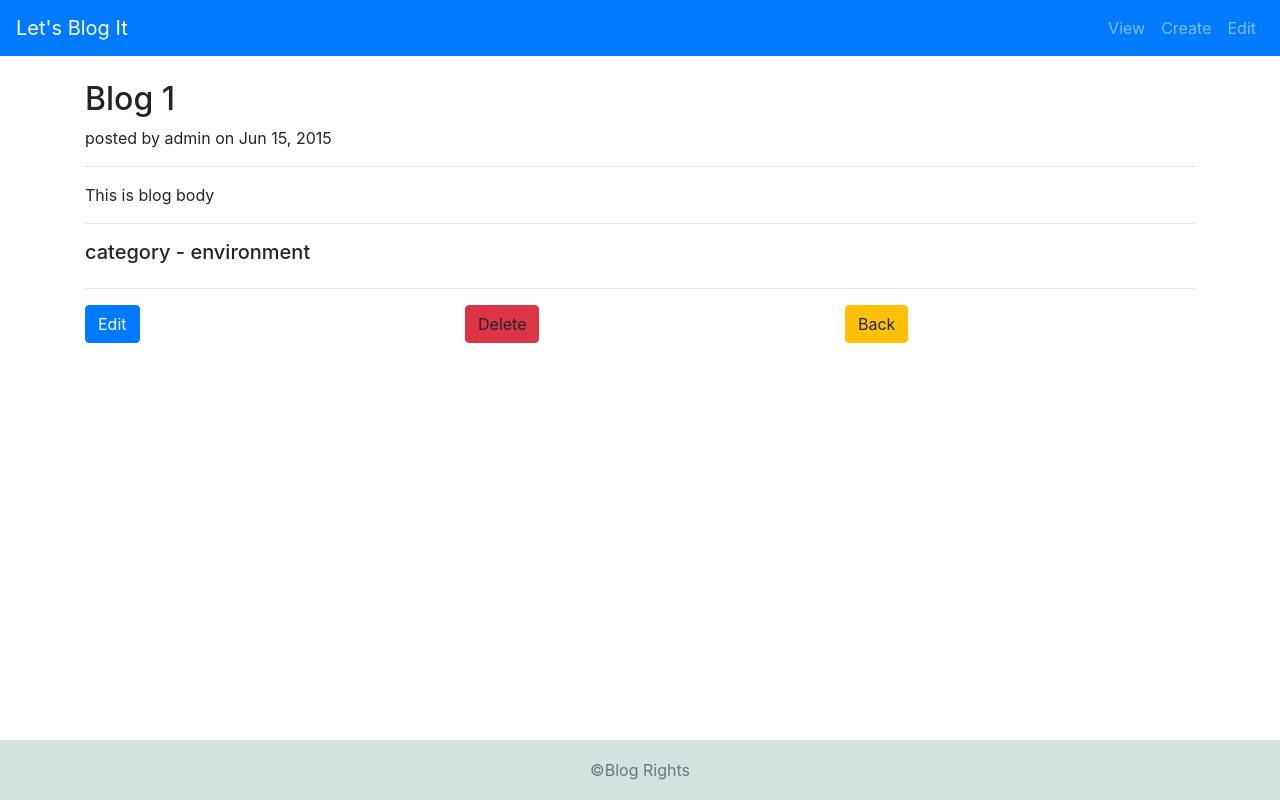
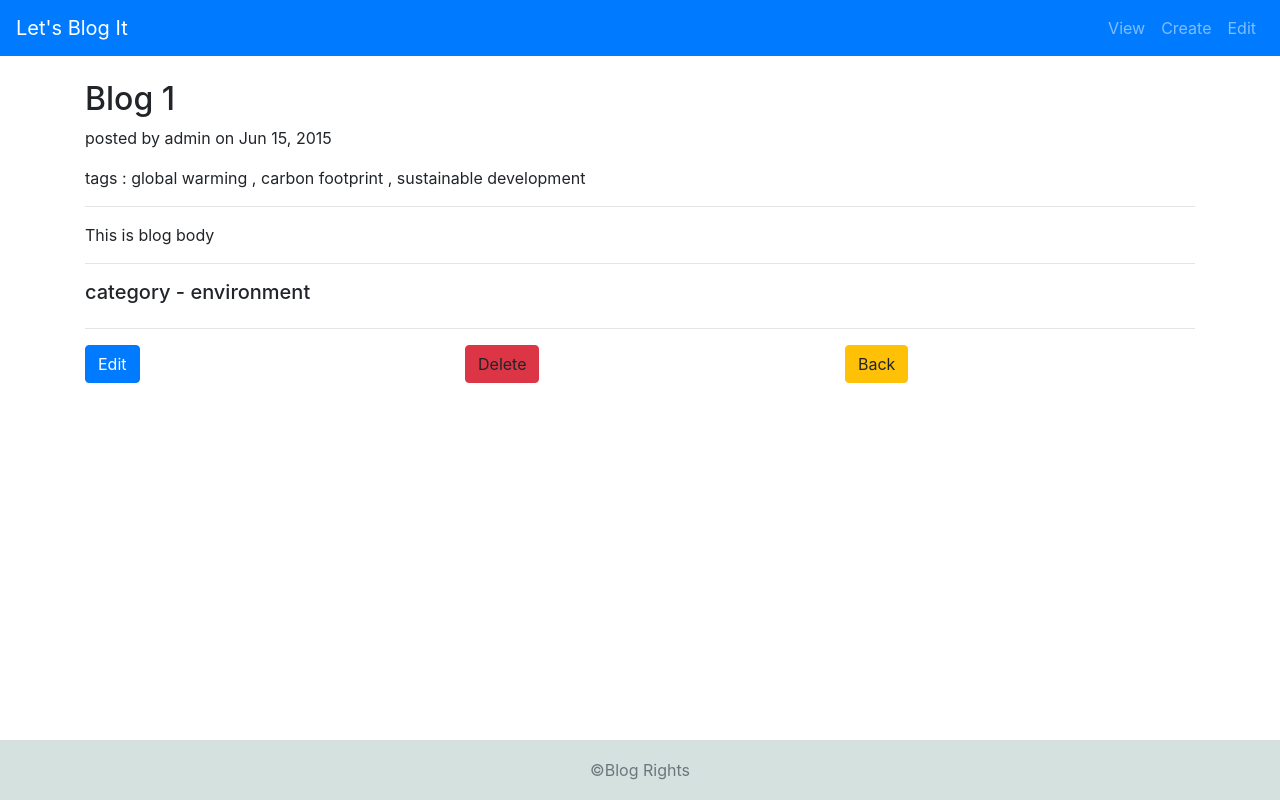
Before and after one commit to tabbu724/angular_blog_app, an Angular app: page /blog/1 in a window 1280 px wide. Built offline with nearby package versions, Linux system fonts and the light colour scheme.

Commit message:
added values to tags field of allBlogs array

```diff
--- a/src/app/blog.service.ts
+++ b/src/app/blog.service.ts
@@ -12,7 +12,7 @@ export class BlogService {
     'time': 'Jun 15, 2015, 9:03:01 AM',
     'views': 0,
     'category': 'environment',
-    "tags":[],
+    "tags":['global warming','carbon footprint','sustainable development'],
     "bodyHtml":"This is blog body"
   },
   {
```
